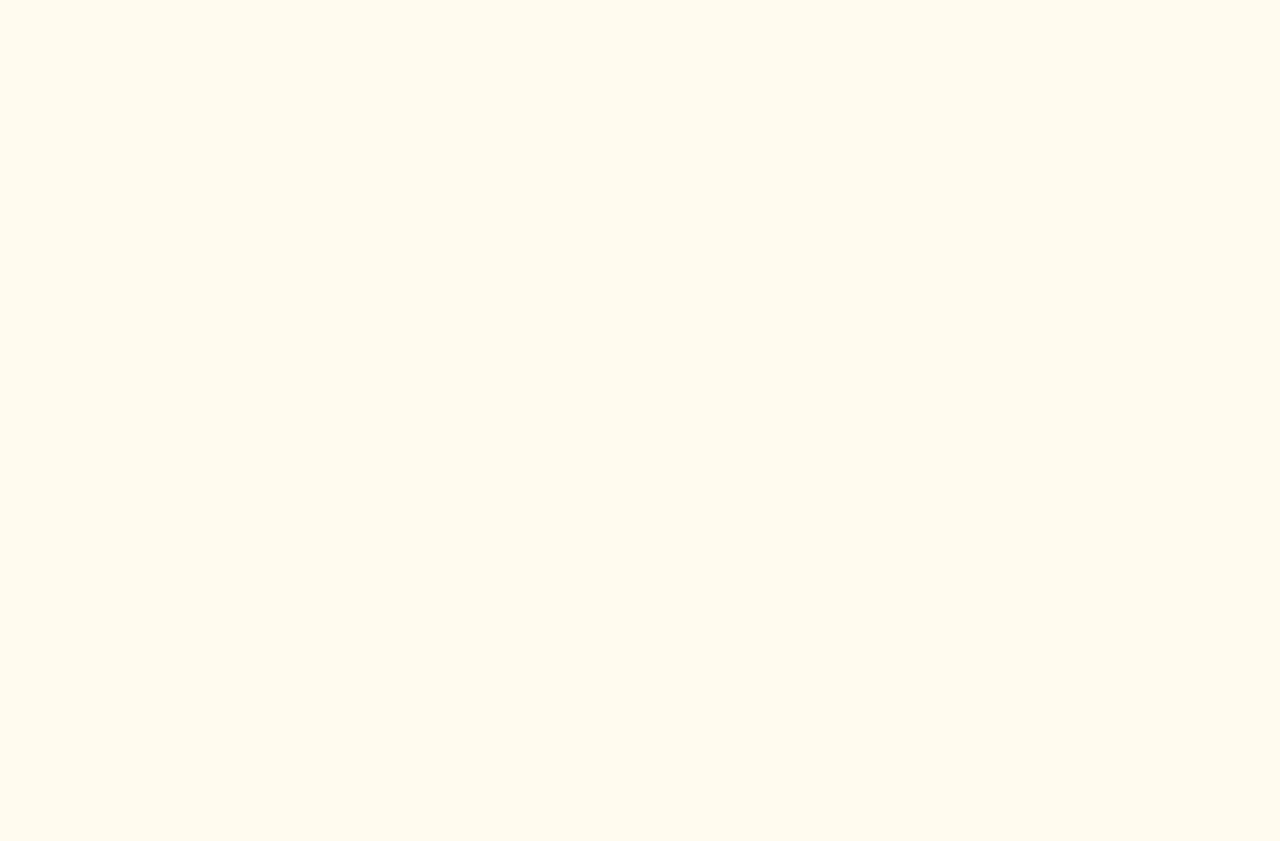
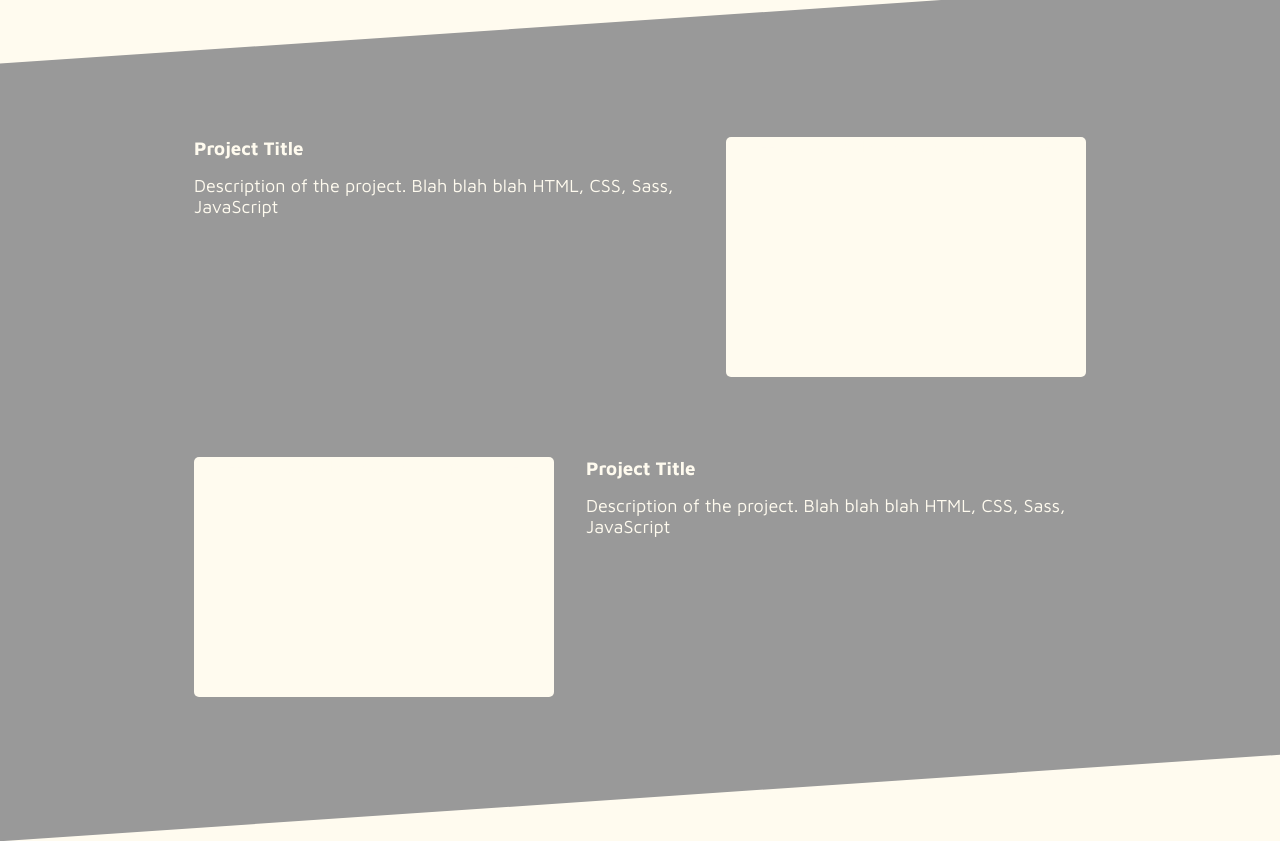
Before and after one commit to tokiurata/portfolio, a React (Create React App) app: page / in a window 1280 px wide. Shown: the part 580-1421 px from the top of the page. Before the commit the page ends 800 px from the top, so only its background shows below. Built offline with nearby package versions, Linux system fonts and the light colour scheme.

Commit message:
Create Projects component

```diff
--- a/src/App.js
+++ b/src/App.js
@@ -1,5 +1,6 @@
 import HeaderNav from "./components/HeaderNav/HeaderNav";
 import Hero from "./components/Hero/Hero";
+import Projects from "./components/Projects/Projects"
 
 import "./App.scss";
 
@@ -8,6 +9,7 @@ function App() {
     <div className="app">
       <HeaderNav />
       <Hero />
+      <Projects />
     </div>
   );
 }
--- a/src/components/Projects/Projects.js
+++ b/src/components/Projects/Projects.js
@@ -1,7 +1,30 @@
+import "./Projects.scss";
+
 function Projects() {
   return (
-    <div>
-      Projects
+    <div className="projects" id="projects">
+      <div className="project">
+        <div className="project__copy">
+          <h3 className="project__header">Project Title</h3>
+          <p className="project__body">
+            Description of the project. Blah blah blah HTML, CSS, Sass, JavaScript
+          </p>
+        </div>
+        <div className="project__image-container">
+          -- here goes the image of the project --
+        </div>
+      </div>
+      <div className="project">
+        <div className="project__image-container">
+          -- here goes the image of the project --
+        </div>
+        <div className="project__copy">
+          <h3 className="project__header">Project Title</h3>
+          <p className="project__body">
+            Description of the project. Blah blah blah HTML, CSS, Sass, JavaScript
+          </p>
+        </div>
+      </div>
     </div>
   );
 }
--- a/src/components/Projects/Projects.scss
+++ b/src/components/Projects/Projects.scss
@@ -0,0 +1,36 @@
+@use "../../styles/partials/colors" as *;
+
+.projects {
+  color: $color-light;
+  background-color: $color-accent;
+  clip-path: polygon(0 10%, 100% 0, 100% 90%, 0 100%);
+  padding-top: 10rem;
+  padding-bottom: 4rem;
+}
+
+.project {
+  display: flex;
+  justify-content: center;
+  gap: 2rem;
+  margin-bottom: 5rem;
+
+  &__copy {
+    max-width: 500px;
+    text-align: left;
+  }
+
+  &__header {
+
+  }
+
+  &__body {
+    margin-block: 1rem;
+  }
+
+  &__image-container {
+    background-color: $color-light;
+    width: 360px;
+    height: 240px;
+    border-radius: 5px;
+  }
+}
```
